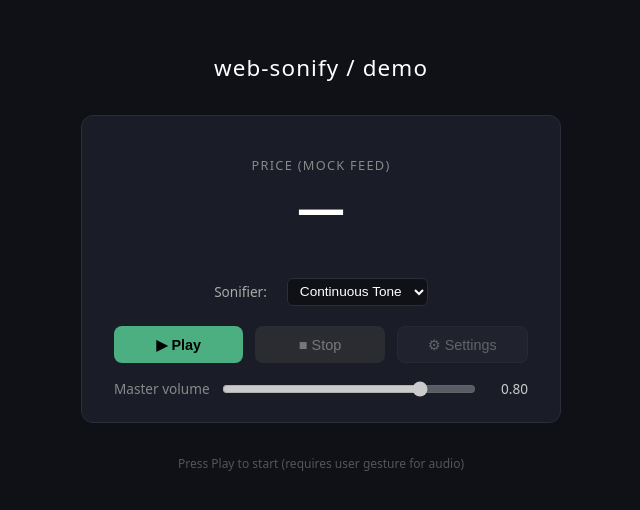
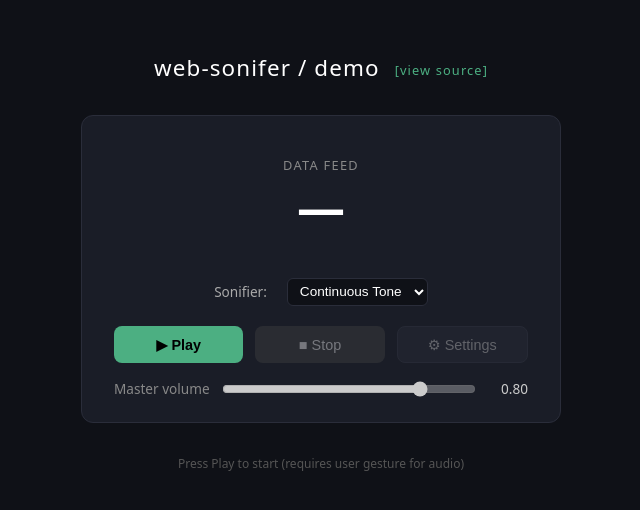
Before and after one commit to grahamsw/web-sonifier, a website: page demo/index.html in a window 1280 px wide. Shown: the part 138-648 px from the top of the page, without its empty margins (319-959 px from the left). Drawn offline with Linux system fonts and the light colour scheme.

Commit message:
docs: update demo URL and polish demo UI

```diff
--- a/demo/index.html
+++ b/demo/index.html
@@ -3,7 +3,7 @@
 <head>
   <meta charset="UTF-8">
   <meta name="viewport" content="width=device-width, initial-scale=1.0">
-  <title>web-sonify demo</title>
+  <title>web-sonifier demo</title>
   <style>
     *, *::before, *::after { box-sizing: border-box; margin: 0; padding: 0; }
 
@@ -199,11 +199,11 @@
 </head>
 <body>
 
-  <h1>web-sonify / demo</h1>
+  <h1>web-sonifer / demo <a href="https://github.com/grahamsw/web-sonifier" style="font-size: 0.8rem; color: #4caf82; text-decoration: none; margin-left: 0.5rem; vertical-align: middle;">[view source]</a></h1>
 
   <div class="card">
     <div class="price-display">
-      <div class="label">Price (mock feed)</div>
+      <div class="label">Data Feed</div>
       <div class="value" id="price-value">—</div>
       <div class="change" id="price-change">&nbsp;</div>
     </div>
```
Also changed, not shown: README.md.
